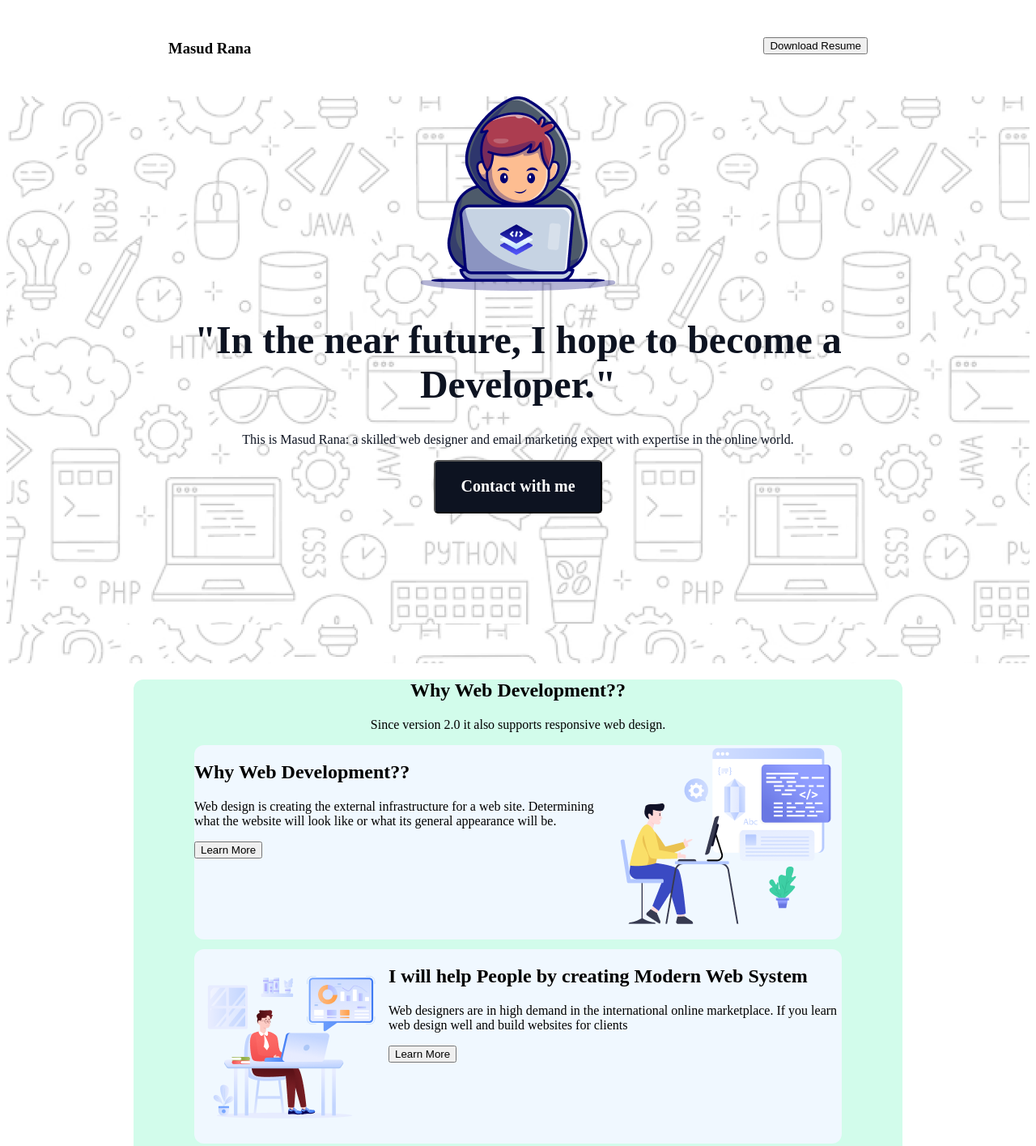
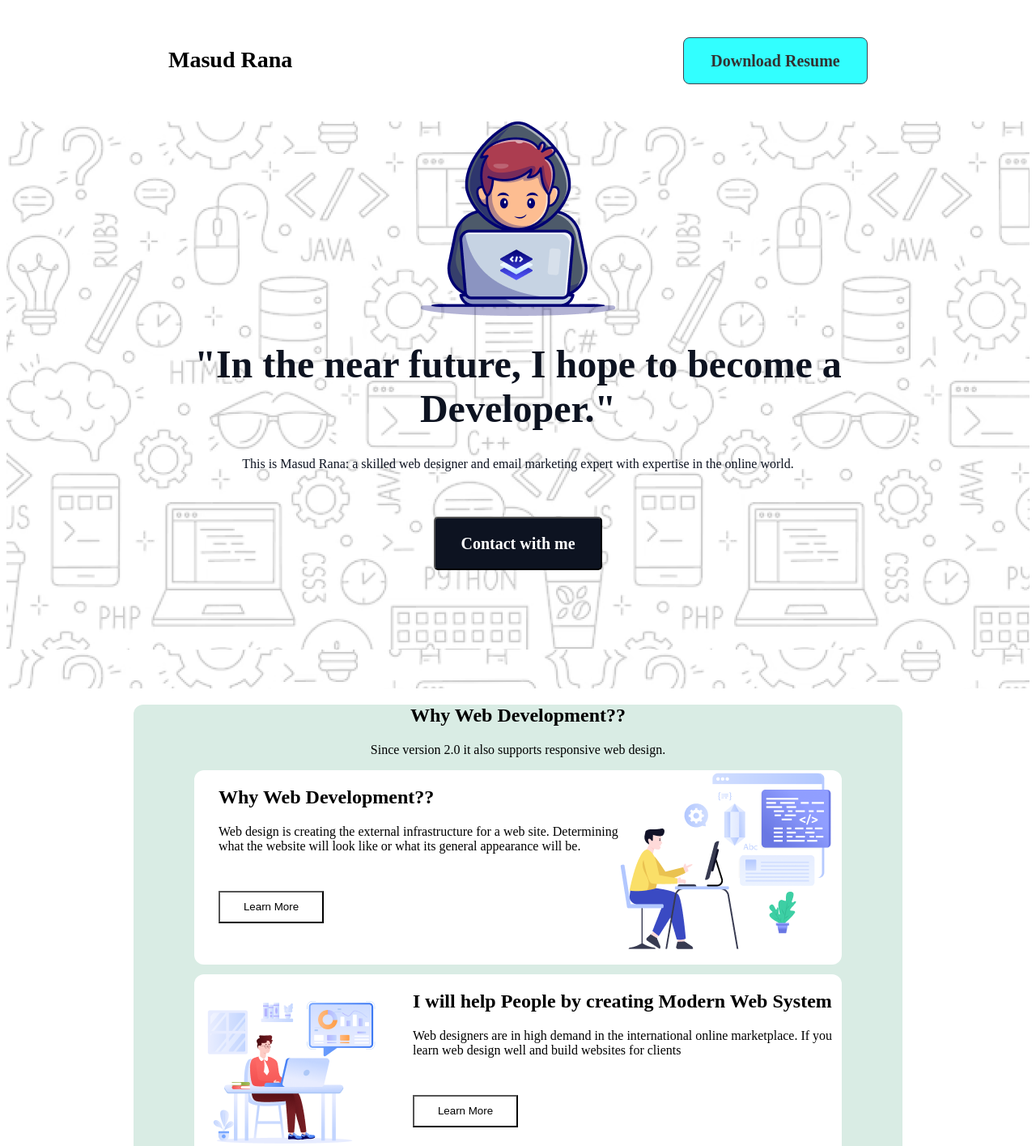
Before and after one commit to Masudphero/my-first-Assignment, a plain HTML site: page index.html in a window 1280 px wide. Shown: the top 1415 px of the page at 81% size. Drawn offline with Linux system fonts and the light colour scheme.

Commit message:
box alin cheng lorem text

```diff
--- a/styles/style.css
+++ b/styles/style.css
@@ -1,6 +1,25 @@
 *{@import url('https://fonts.googleapis.com/css2?family=Azeret+Mono:ital,wght@0,100..900;1,100..900&display=swap');}
 
 
+.navtitle{
+   font-family: Azeret Mono;
+font-size: 28px;
+font-weight: 800;
+}
+
+
+.resum-downlod{
+   width: 228px;
+   height: 58px;
+   background-color: aqua;
+   box-sizing: border-box;
+   border: 1px solid rgb(13, 19, 33);
+   border-radius: 8px;
+   opacity: 0.8;
+   font-family: Azeret Mono;
+   font-size: 20px;
+   font-weight: 600;
+}
 .nave{
    display: flex;
    justify-content: space-between;
@@ -52,6 +71,7 @@ font-size: 20px;
 font-weight: 800;
 width: 208px;
 height: 66px;
+margin-top: 40px;
 }
 /* main section style */
 
@@ -64,10 +84,12 @@ height: 66px;
    border-radius: 12px;
    margin-top:12px ;
    justify-content: space-between;
+   background-color: white;
+
 
 }
 .box-conteiner{
-  background-color: rgb(210, 252, 235);
+  background-color: rgb(217, 236, 228);
   width: 950px;
   margin-left: auto;
   margin-right: auto;
@@ -77,4 +99,16 @@ height: 66px;
    text-align: center;
    margin-left: auto;
    margin-right: auto;
+
 }
+.more-contect{
+   width: 130px;
+   height: 40px;
+   margin-top: 30px;
+   background-color: white;
+
+
+}
+.card{
+   margin-left: 30px;
+}
```
